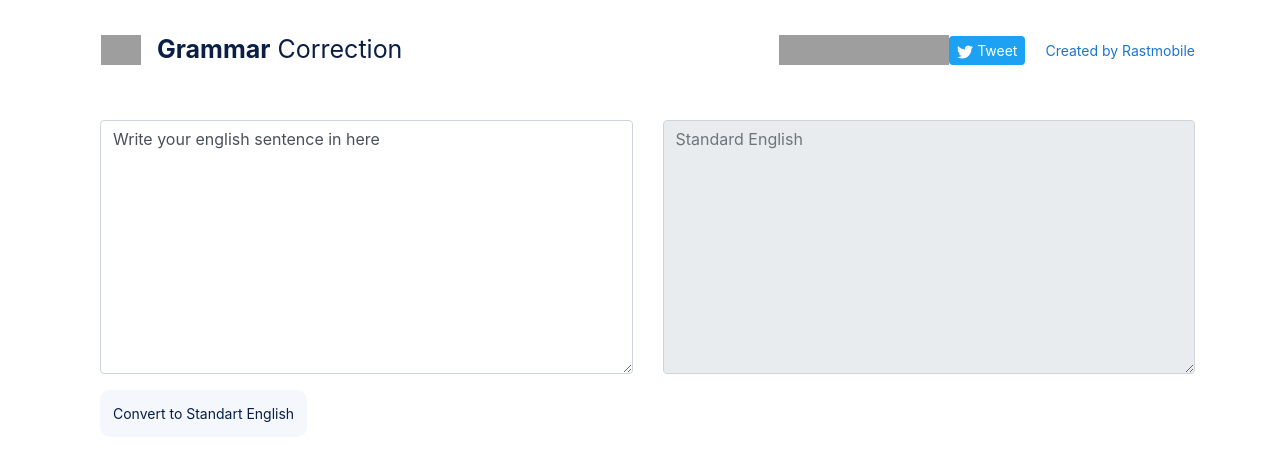
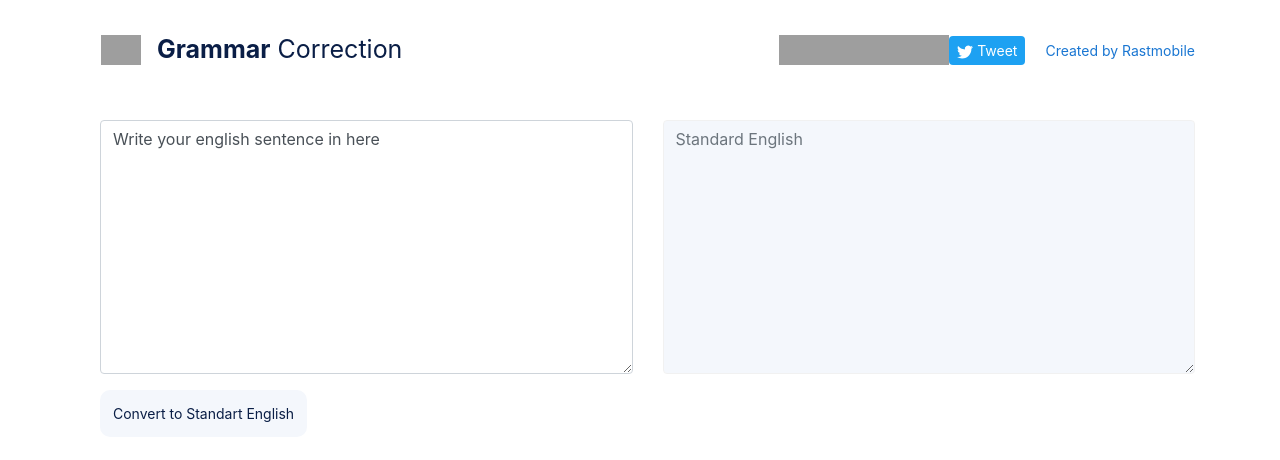
Before and after one commit to rastmob/openai-grammar-correction, an Angular app in the folder app/openai-grammar-correction/: page / in a window 1280 px wide. Shown: the top 460 px of the page. Built offline with nearby package versions, Linux system fonts and the light colour scheme; grey boxes are pictures that could not be loaded.

Commit message:
feat: style of result

```diff
--- a/app/openai-grammar-correction/src/app/grammar-correction/grammer-correction.component.css
+++ b/app/openai-grammar-correction/src/app/grammar-correction/grammer-correction.component.css
@@ -1,3 +1,9 @@
 .sbmt-btn{
     background-color: #F4F7FC; font-size: 14px; padding: 12px; color: #0A1E46; border-radius: 10px;
   }
+
+
+  .standart-english textarea{
+    background-color: #F4F7FC;
+    border: 1px solid #f1f1f1;
+  }
```
